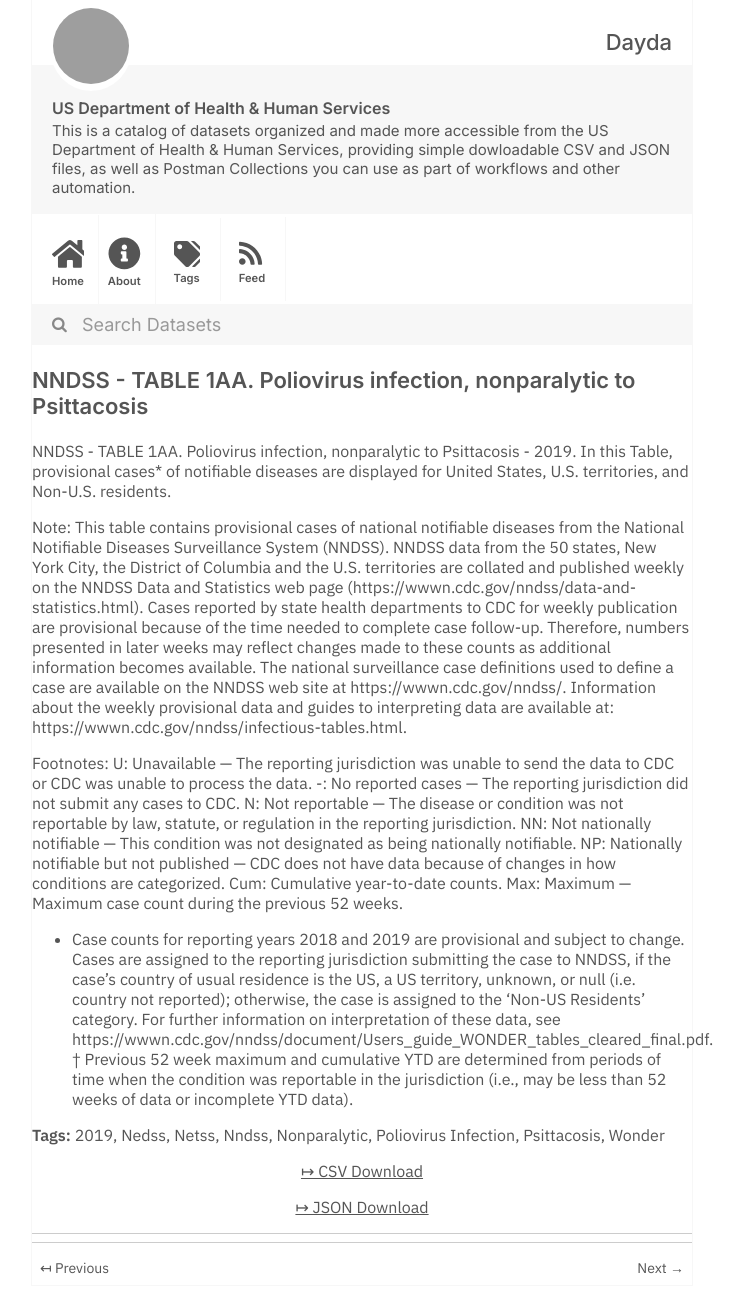
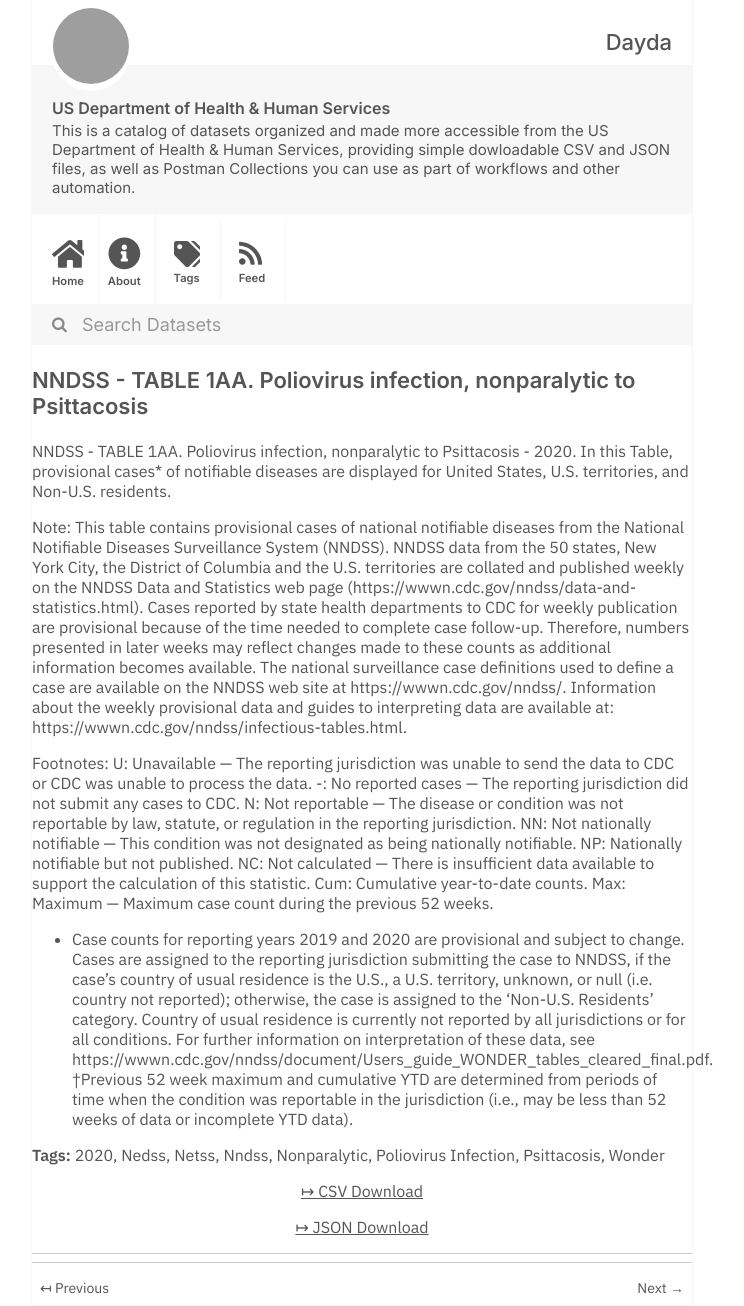
Before and after one commit to dayda-entities/us-department-of-health-and-human-services, a Jekyll site: the page built from _posts/2020-11-10-nndss-table-1aa.-poliovirus-infection-nonparalytic-to-psittacosis.md, in a window 1280 px wide. Shown: the whole page, without its empty margins (278-1022 px from the left). Built offline with Jekyll 4.4.1, drawn with Linux system fonts in a browser that asks for light colours; grey boxes are pictures that could not be loaded.

Commit message:
Publish Data

```diff
--- a/_posts/2020-11-10-nndss-table-1aa.-poliovirus-infection-nonparalytic-to-psittacosis.md
+++ b/_posts/2020-11-10-nndss-table-1aa.-poliovirus-infection-nonparalytic-to-psittacosis.md
@@ -1,11 +1,11 @@
 ---
-title: 'NNDSS - TABLE 1AA.  Poliovirus infection, nonparalytic to Psittacosis'
-created: '2020-11-10T16:17:48.329208'
-modified: '2021-04-17T02:50:22.556437'
+title: 'NNDSS - TABLE 1AA. Poliovirus infection, nonparalytic to Psittacosis'
+created: '2020-11-10T16:16:32.662637'
+modified: '2021-04-17T02:48:01.601633'
 state: active
 type: dataset
 tags:
-  - '2019'
+  - '2020'
   - Nedss
   - Netss
   - Nndss
@@ -14,12 +14,12 @@ tags:
   - Psittacosis
   - Wonder
 groups: []
-csv_url: 'https://data.cdc.gov/api/views/q9sm-44y3/rows.csv?accessType=DOWNLOAD'
-json_url: 'https://data.cdc.gov/api/views/q9sm-44y3/rows.json?accessType=DOWNLOAD'
+csv_url: 'https://data.cdc.gov/api/views/52kh-2h7i/rows.csv?accessType=DOWNLOAD'
+json_url: 'https://data.cdc.gov/api/views/52kh-2h7i/rows.json?accessType=DOWNLOAD'
 layout: post
 
 ---
-NNDSS - TABLE 1AA.  Poliovirus infection, nonparalytic to Psittacosis - 2019. In this Table, provisional cases* of notifiable diseases are displayed for United States, U.S. territories, and Non-U.S. residents.
+NNDSS - TABLE 1AA. Poliovirus infection, nonparalytic to Psittacosis - 2020. In this Table, provisional cases* of notifiable diseases are displayed for United States, U.S. territories, and Non-U.S. residents.
 
 Note:
 This table contains provisional cases of national notifiable diseases from the National Notifiable Diseases Surveillance System (NNDSS). NNDSS data from the 50 states, New York City, the District of Columbia and the U.S. territories are collated and published weekly on the NNDSS Data and Statistics web page (https://wwwn.cdc.gov/nndss/data-and-statistics.html). Cases reported by state health departments to CDC for weekly publication are provisional because of the time needed to complete case follow-up. Therefore, numbers presented in later weeks may reflect changes made to these counts as additional information becomes available. The national surveillance case definitions used to define a case are available on the NNDSS web site at https://wwwn.cdc.gov/nndss/. Information about the weekly provisional data and guides to interpreting data are available at: https://wwwn.cdc.gov/nndss/infectious-tables.html.
@@ -29,8 +29,9 @@ U: Unavailable — The reporting jurisdiction was unable to send the data to CDC
 -: No reported cases — The reporting jurisdiction did not submit any cases to CDC.
 N: Not reportable — The disease or condition was not reportable by law, statute, or regulation in the reporting jurisdiction.
 NN: Not nationally notifiable — This condition was not designated as being nationally notifiable.
-NP: Nationally notifiable but not published — CDC does not have data because of changes in how conditions are categorized.
+NP: Nationally notifiable but not published.
+NC: Not calculated — There is insufficient data available to support the calculation of this statistic.
 Cum: Cumulative year-to-date counts.
-Max: Maximum — Maximum case count during the previous 52 weeks.
-* Case counts for reporting years 2018 and 2019 are provisional and subject to change. Cases are assigned to the reporting jurisdiction submitting the case to NNDSS, if the case's country of usual residence is the US, a US territory, unknown, or null (i.e. country not reported); otherwise, the case is assigned to the 'Non-US Residents' category. For further information on interpretation of these data, see https://wwwn.cdc.gov/nndss/document/Users_guide_WONDER_tables_cleared_final.pdf.
-† Previous 52 week maximum and cumulative YTD are determined from periods of time when the condition was reportable in the jurisdiction (i.e., may be less than 52 weeks of data or incomplete YTD data).
+ Max: Maximum — Maximum case count during the previous 52 weeks.
+  * Case counts for reporting years 2019 and 2020 are provisional and subject to change. Cases are assigned to the reporting jurisdiction submitting the case to NNDSS, if the case's country of usual residence is the U.S., a U.S. territory, unknown, or null (i.e. country not reported); otherwise, the case is assigned to the 'Non-U.S. Residents' category. Country of usual residence is currently not reported by all jurisdictions or for all conditions. For further information on interpretation of these data, see https://wwwn.cdc.gov/nndss/document/Users_guide_WONDER_tables_cleared_final.pdf.
+†Previous 52 week maximum and cumulative YTD are determined from periods of time when the condition was reportable in the jurisdiction (i.e., may be less than 52 weeks of data or incomplete YTD data).
```
